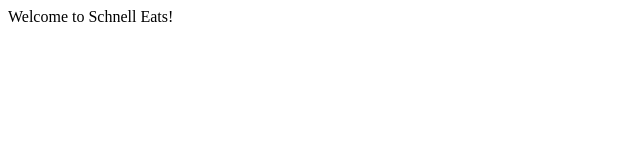
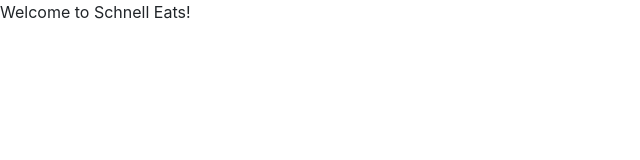
Before and after one commit to Bryan-Rojas/Food-Delivery-Web-App, a Next.js app in the folder frontend/: page / in a window 1280 px wide. Shown: the top 160 px of the page, without its empty margins (0-640 px from the left). Built offline with nearby package versions, Linux system fonts and the light colour scheme.

Commit message:
Added custom _app.js, overrides default app.js

```diff
--- /dev/null
+++ b/frontend/pages/_app.js
@@ -0,0 +1,34 @@
+/* _app.js */
+
+import React from 'react';
+import App, {Container} from 'next/app';
+import Head from 'next/head';
+
+export default class MyApp extends App {
+    static async getInitialProps({ Component, router, ctx}){
+        let pageProps = {};
+
+        if(Component.getInitialProps){
+            pageProps = await Component.getInitialProps(ctx);
+        }
+
+        return {pageProps};
+    }
+
+
+    render() {
+        const {Component, pageProps} = this.props;
+
+        return(
+            <>
+                <Head>
+                    <link rel="stylesheet" href="https://stackpath.bootstrapcdn.com/bootstrap/4.3.1/css/bootstrap.min.css"/>
+                </Head>
+
+                <Container>
+                    <Component {...pageProps} />
+                </Container>
+            </>
+        );
+    }
+}
```
